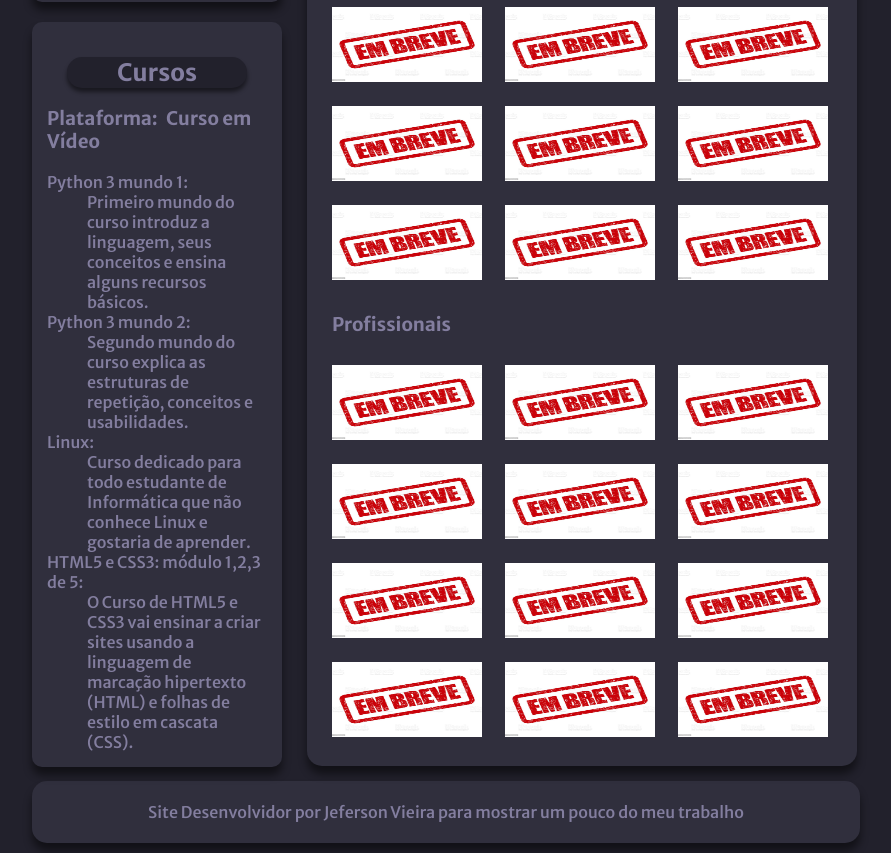
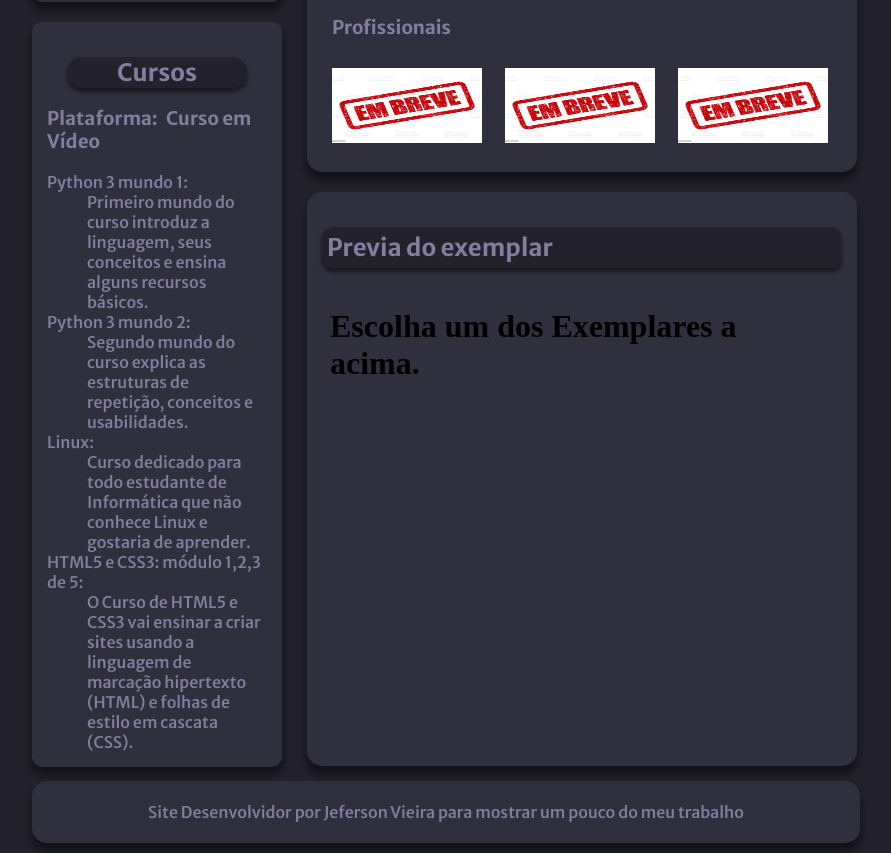
Before and after one commit to jefersomvieira/meu-site, a plain HTML site: page index.html in a window 1280 px wide. Shown: the part 768-1621 px from the top of the page, without its empty margins (208-1099 px from the left). Drawn offline with Linux system fonts and the light colour scheme.

Commit message:
implementando o iframe

```diff
--- a/index.html
+++ b/index.html
@@ -67,31 +67,17 @@
                     <div>
                         <h1>Exemplares</h1>
                         <h3>Estudos</h3>
-                        <a href="https://jefersomvieira.github.io/site-android/" target="_blank" rel="external"><img src="assets/android.jpg" alt="thumbnail"></a>
-                        <a href="https://jefersomvieira.github.io/projeto-cordel/" target="_blank" rel="external"><img src="assets/cordel-moderno.jpg" alt="thumbnail"></a>
-                        <a href="#"><img src="assets/em-breve.jpg" alt="em breve"></a>
-                        <a href="#"><img src="assets/em-breve.jpg" alt="em breve"></a>
-                        <a href="#"><img src="assets/em-breve.jpg" alt="em breve"></a>
-                        <a href="#"><img src="assets/em-breve.jpg" alt="em breve"></a>
-                        <a href="#"><img src="assets/em-breve.jpg" alt="em breve"></a>
-                        <a href="#"><img src="assets/em-breve.jpg" alt="em breve"></a>
-                        <a href="#"><img src="assets/em-breve.jpg" alt="em breve"></a>
-                        <a href="#"><img src="assets/em-breve.jpg" alt="em breve"></a>
-                        <a href="#"><img src="assets/em-breve.jpg" alt="em breve"></a>
-                        <a href="#"><img src="assets/em-breve.jpg" alt="em breve"></a>
+                        <a href="https://jefersomvieira.github.io/site-android/" target="frame" rel="external"><img src="assets/android.jpg" alt="thumbnail"></a>
+                        <a href="https://jefersomvieira.github.io/projeto-cordel/" target="frame" rel="external"><img src="assets/cordel-moderno.jpg" alt="thumbnail"></a>
+                        <a href="index.html"><img src="assets/em-breve.jpg" alt="em breve"></a>
                         <h3>Profissionais</h3>
-                        <a href="#"><img src="assets/em-breve.jpg" alt="em breve"></a>
-                        <a href="#"><img src="assets/em-breve.jpg" alt="em breve"></a>
-                        <a href="#"><img src="assets/em-breve.jpg" alt="em breve"></a>
-                        <a href="#"><img src="assets/em-breve.jpg" alt="em breve"></a>
-                        <a href="#"><img src="assets/em-breve.jpg" alt="em breve"></a>
-                        <a href="#"><img src="assets/em-breve.jpg" alt="em breve"></a>
-                        <a href="#"><img src="assets/em-breve.jpg" alt="em breve"></a>
-                        <a href="#"><img src="assets/em-breve.jpg" alt="em breve"></a>
-                        <a href="#"><img src="assets/em-breve.jpg" alt="em breve"></a>
-                        <a href="#"><img src="assets/em-breve.jpg" alt="em breve"></a>
-                        <a href="#"><img src="assets/em-breve.jpg" alt="em breve"></a>
-                        <a href="#"><img src="assets/em-breve.jpg" alt="em breve"></a>
+                        <a href="index.html"><img src="assets/em-breve.jpg" alt="em breve"></a>
+                        <a href="index.html"><img src="assets/em-breve.jpg" alt="em breve"></a>
+                        <a href="index.html"><img src="assets/em-breve.jpg" alt="em breve"></a>
+                    </div>
+                    <div>
+                        <h1>Previa do exemplar</h1>
+                        <iframe name="frame" srcdoc="<h1>Escolha um dos Exemplares a acima.</h1>"></iframe>
                     </div>
             </article>
         </main>
--- a/style.css
+++ b/style.css
@@ -144,6 +144,12 @@ article div img{
   height: 75px;
   margin: 10px;
 }
+iframe{
+  border: 0px solid black;
+  height: 460px;
+  width: 515px;
+  border-radius: 10px;
+}
 footer{
   margin-left: 50px;
   margin: -20px 0px 10px 0px;
```
